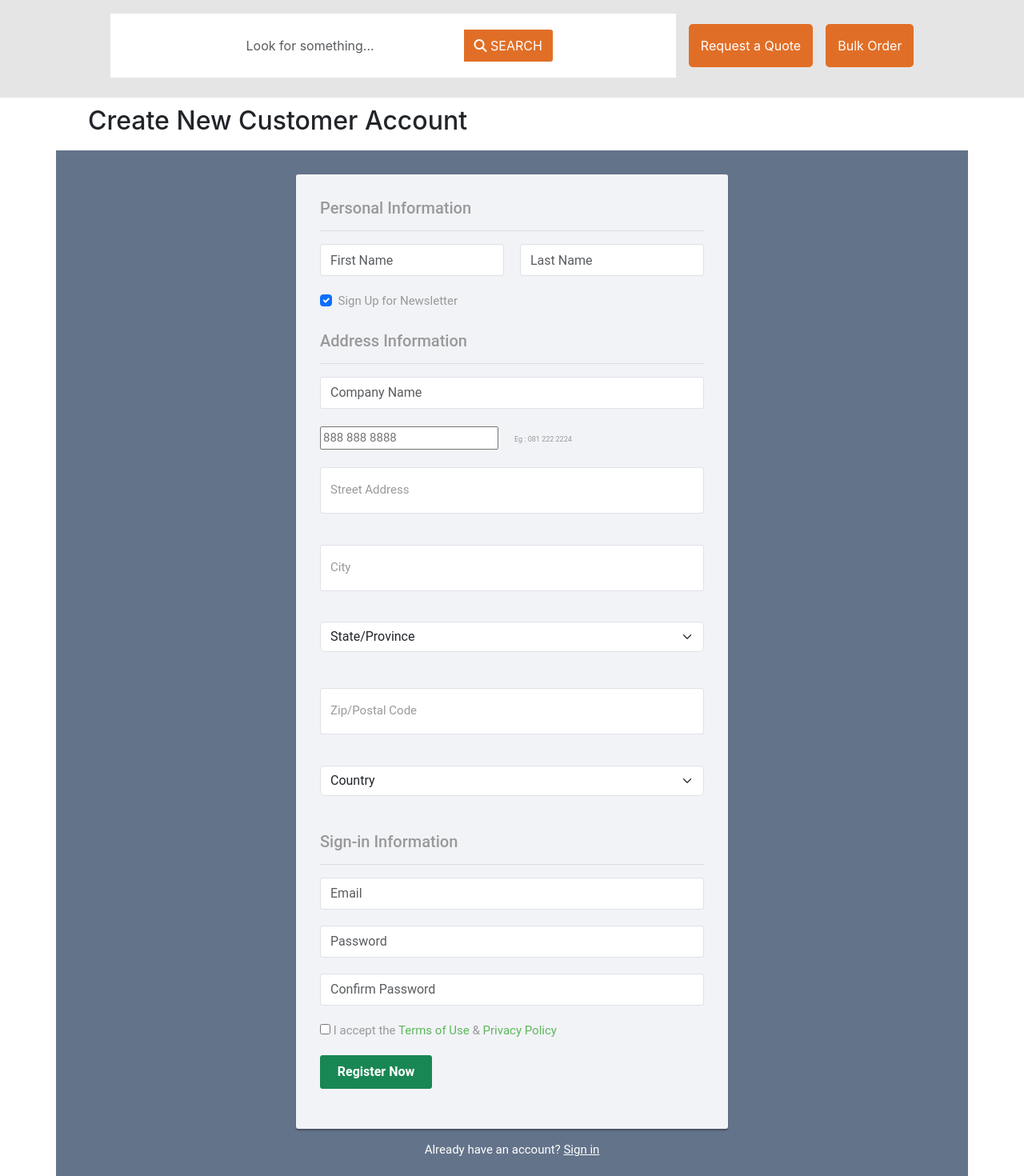
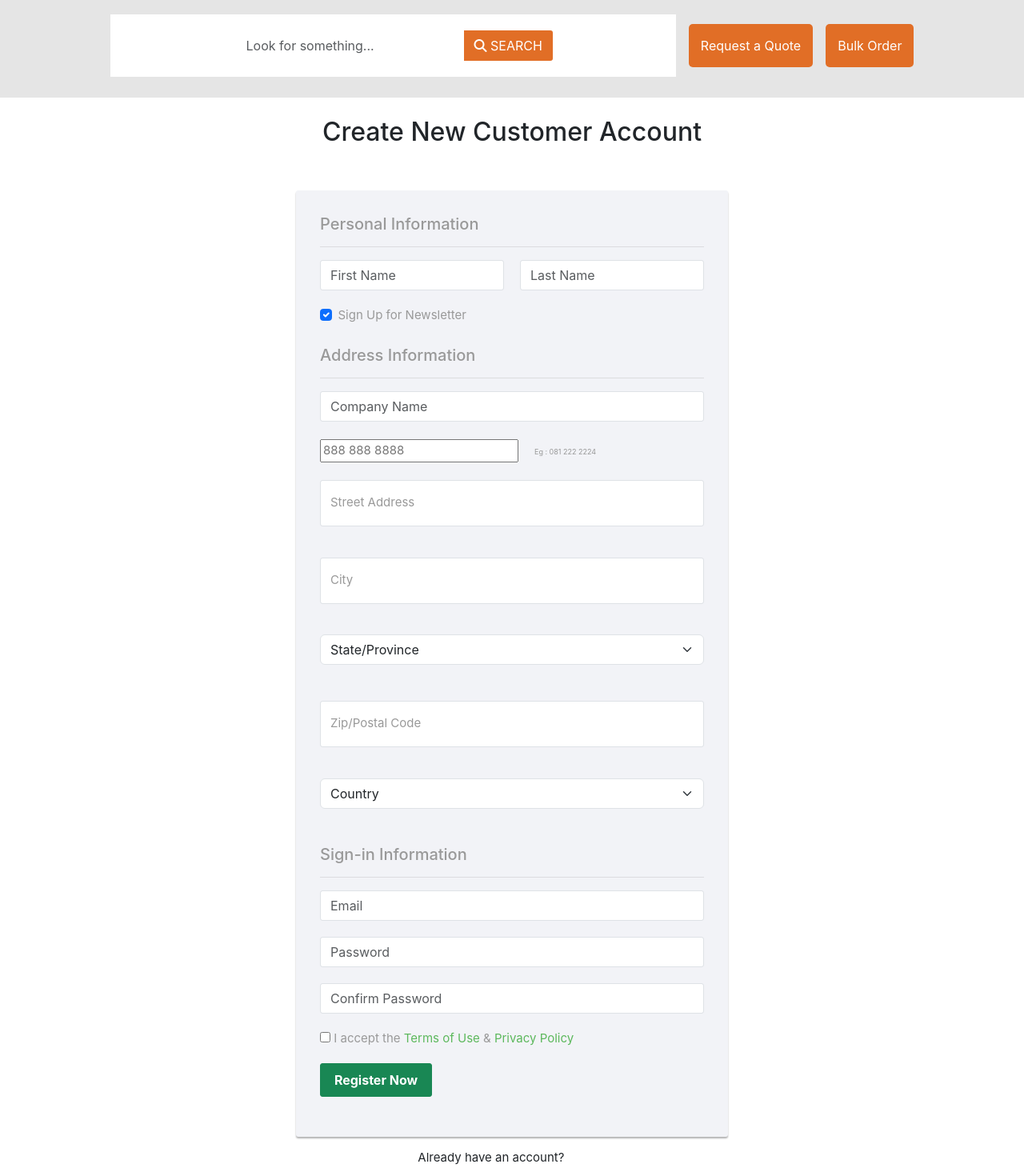
Before and after one commit to Krishna-gupta10/hackathon, a React (Create React App) app: page /auth in a window 1280 px wide. Shown: the part 180-1650 px from the top of the page at 80% size. Built offline with nearby package versions, Linux system fonts and the light colour scheme.

Commit message:
short changes

```diff
--- a/src/components/Auth.js
+++ b/src/components/Auth.js
@@ -16,29 +16,29 @@ function Auth() {
 
  return (
    <>
-      <h2 class="heading">Create New Customer Account</h2>
-      <div class="container">
-         <div class="signup-form">
+      <h2 className="text-center my-4">Create New Customer Account</h2>
+      <div className="container">
+         <div className="signup-form">
             <form action="/examples/actions/confirmation.php" method="post">
 
                <h5>Personal Information</h5>
                <hr/>
-               <div class="form-group">
-                  <div class="row">
-                     <div class="col"><input type="text" class="form-control" name="first_name" placeholder="First Name" required="required"/></div>
-                     <div class="col"><input type="text" class="form-control" name="last_name" placeholder="Last Name" required="required"/></div>
+               <div className="form-group">
+                  <div className="row">
+                     <div className="col"><input type="text" className="form-control" name="first_name" placeholder="First Name" required="required"/></div>
+                     <div className="col"><input type="text" className="form-control" name="last_name" placeholder="Last Name" required="required"/></div>
                   </div>
                </div>
-               <div class="form-check">
-                  <input class="form-check-input" type="checkbox" value="" id="flexCheckChecked" checked/>
-                  <label class="form-check-label" for="flexCheckChecked">
+               <div className="form-check">
+                  <input className="form-check-input" type="checkbox" value="" id="flexCheckChecked" checked/>
+                  <label className="form-check-label" for="flexCheckChecked">
                   Sign Up for Newsletter
                   </label>
                </div>
                <br/>
                <h5>Address Information</h5>
                <hr/>
-               <div class="col"><input type="text" class="form-control" name="companny" placeholder="Company Name" required="required"/></div>
+               <div className="col"><input type="text" className="form-control" name="companny" placeholder="Company Name" required="required"/></div>
                <br/>
                <input
                      type="tel"
@@ -49,24 +49,24 @@ function Auth() {
                      title="Ten digits code"
                      required
                      />
-                  <label class="telephone">
+                  <label className="telephone">
                      Eg : 081 222 2224
                   </label>
 
                <br/>
                <br/>
-               <div class="form-floating mb-3">
-               <input type="email" class="form-control" id="floatingInput" placeholder="Street Address"/>
+               <div className="form-floating mb-3">
+               <input type="email" className="form-control" id="floatingInput" placeholder="Street Address"/>
                <label for="floatingInput">Street Address</label>
                </div>
                <br/>
-               <div class="form-floating mb-3">
-               <input type="email" class="form-control" id="floatingInput" placeholder="City"/>
+               <div className="form-floating mb-3">
+               <input type="email" className="form-control" id="floatingInput" placeholder="City"/>
                <label for="floatingInput">City</label>
                </div>
                <br/>
 
-               <select class="form-select" aria-label="Default select example">
+               <select className="form-select" aria-label="Default select example">
                <option selected>State/Province</option>
                <option value="1">Maharashtra</option>
                <option value="2">Jammu</option>
@@ -74,13 +74,13 @@ function Auth() {
                </select>
                <br/>
                <br/>
-               <div class="form-floating mb-3">
-               <input type="email" class="form-control" id="floatingInput" placeholder="Zip/Postal Code"/>
+               <div className="form-floating mb-3">
+               <input type="email" className="form-control" id="floatingInput" placeholder="Zip/Postal Code"/>
                <label for="floatingInput">Zip/Postal Code</label>
                </div>
                <br/>
 
-               <select class="form-select" aria-label="Default select example">
+               <select className="form-select" aria-label="Default select example">
                <option selected>Country</option>
                <option value="1">India</option>
                <option value="2">China</option>
@@ -92,24 +92,24 @@ function Auth() {
                <br/>
                <h5>Sign-in Information</h5>
                <hr/>
-               <div class="form-group">
-                  <input type="email" class="form-control" name="email" placeholder="Email" required="required"/>
+               <div className="form-group">
+                  <input type="email" className="form-control" name="email" placeholder="Email" required="required"/>
                </div>
-               <div class="form-group">
-                     <input type="password" class="form-control" name="password" placeholder="Password" required="required"/>
+               <div className="form-group">
+                     <input type="password" className="form-control" name="password" placeholder="Password" required="required"/>
                </div>
-               <div class="form-group">
-                     <input type="password" class="form-control" name="confirm_password" placeholder="Confirm Password" required="required"/>
+               <div className="form-group">
+                     <input type="password" className="form-control" name="confirm_password" placeholder="Confirm Password" required="required"/>
                </div>
 
-               <div class="form-group">
-                  <label class="form-check-label"><input type="checkbox" required="required"/> I accept the <a href="#">Terms of Use</a> &amp; <a href="#">Privacy Policy</a></label>
+               <div className="form-group">
+                  <label className="form-check-label"><input type="checkbox" required="required"/> I accept the <a href="#">Terms of Use</a> &amp; <a href="#">Privacy Policy</a></label>
                </div>
-               <div class="form-group">
-                     <button type="submit" class="btn btn-success btn-lg btn-block">Register Now</button>
+               <div className="form-group">
+                     <button type="submit" className="btn btn-success btn-lg btn-block">Register Now</button>
                </div>
             </form>
-            <div class="text-center">Already have an account? <a href="#">Sign in</a></div>
+            <div className="text-center">Already have an account? <a href="#">Sign in</a></div>
          </div>
 </div>
  </>
--- a/src/components/css/Auth.css
+++ b/src/components/css/Auth.css
@@ -2,7 +2,7 @@
     margin-left: 100px;
     padding: 10px;
 }
-.container {
+/* .container {
 	color: #fff;
 	background: #63738a;
 	font-family: 'Roboto', sans-serif;
@@ -12,7 +12,7 @@
 	height: 40px;
 	box-shadow: none;
 	color: #969fa4;
-}
+} */
 .form-control:focus {
 	border-color: #5cb85c;
 }
```
